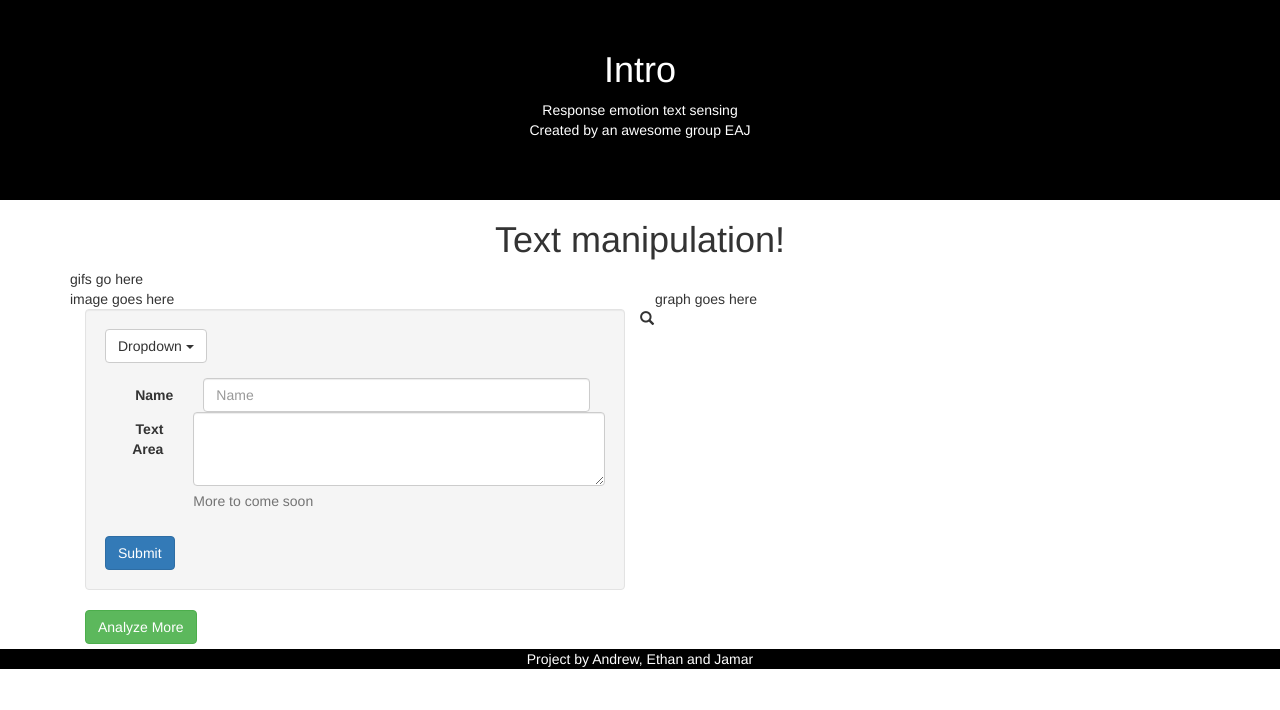
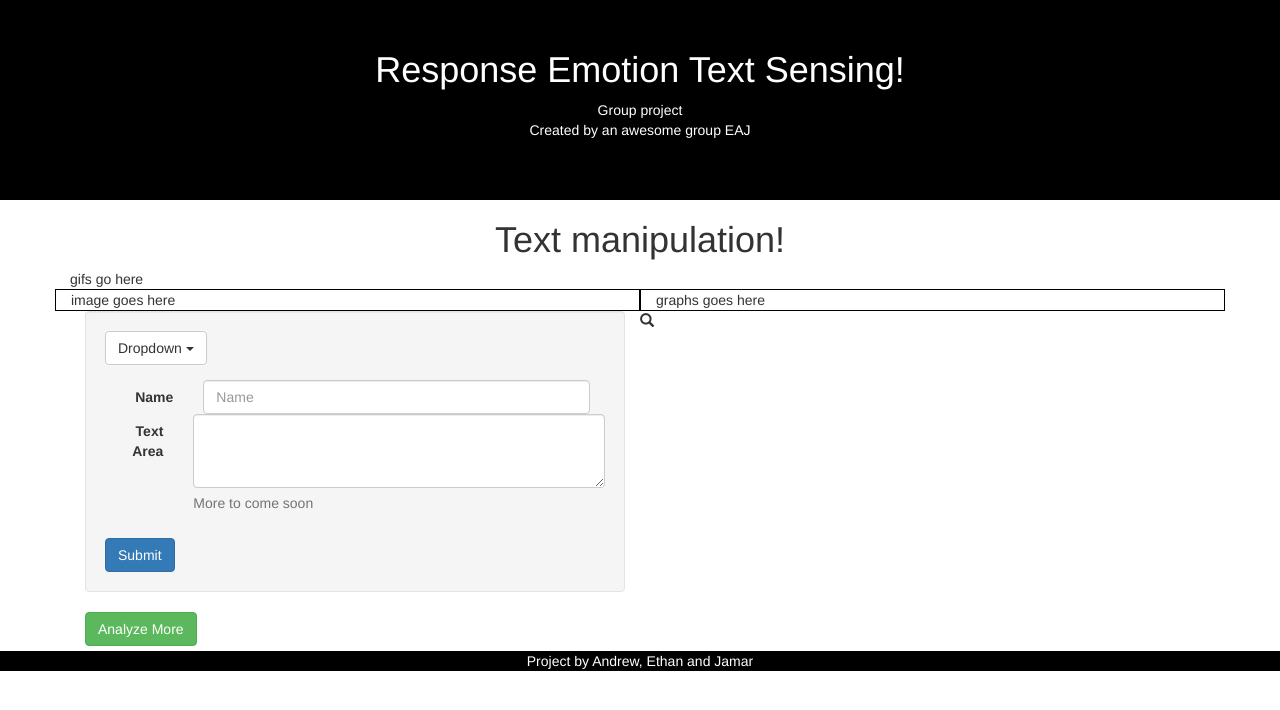
Before and after one commit to SunnyE/group-project-redux, a plain HTML site: page index.html in a window 1280 px wide. Drawn offline with nearby package versions, Linux system fonts and the light colour scheme.

Commit message:
updated html, but have issues with the dropdown menu

```diff
--- a/assets/css/style.css
+++ b/assets/css/style.css
@@ -33,11 +33,7 @@
   font: 4px;
 }
 
-.gifDisplay{
-      float:left;
-      margin: 0px;
-      width: 210px;
-}
+
 
 .gifImage{
       border: solid black 1px;
@@ -49,9 +45,25 @@
       background-color: lightgrey;
     }
 
-.gif{
+#gif{
       font-size: 12px;
       border: .25px;
       background-color: white;
       color: lightgray;
+      border: solid black 1px;
     }
+
+#gifDisplay {
+ float:left;
+      margin: 0px;
+      width: 210px;
+}
+#images{
+border: solid black 1px;
+}
+
+#graph{
+  border: solid black 1px;
+
+
+}
--- a/index.html
+++ b/index.html
@@ -24,8 +24,8 @@
             <div class="container">
                 <div class="row">
                     <div class="col-md-8 col-md-offset-2">
-                        <h1 class="brand-heading">Intro</h1>
-                        <p class="intro-text">Response emotion text sensing
+                        <h1 class="brand-heading">Response Emotion Text Sensing!</h1>
+                        <p class="intro-text">Group project
                             <br>Created by an awesome group EAJ</p>
                         <a href="#about" class="btn btn-circle page-scroll">
                             <i class="fa fa-angle-double-down animated"></i>
@@ -55,7 +55,7 @@
 
   <!-- graphs here -->
   <div class="col-md-6" id="graph">
-      graph goes here
+      graphs goes here
       </div>
 </div>
 
```
